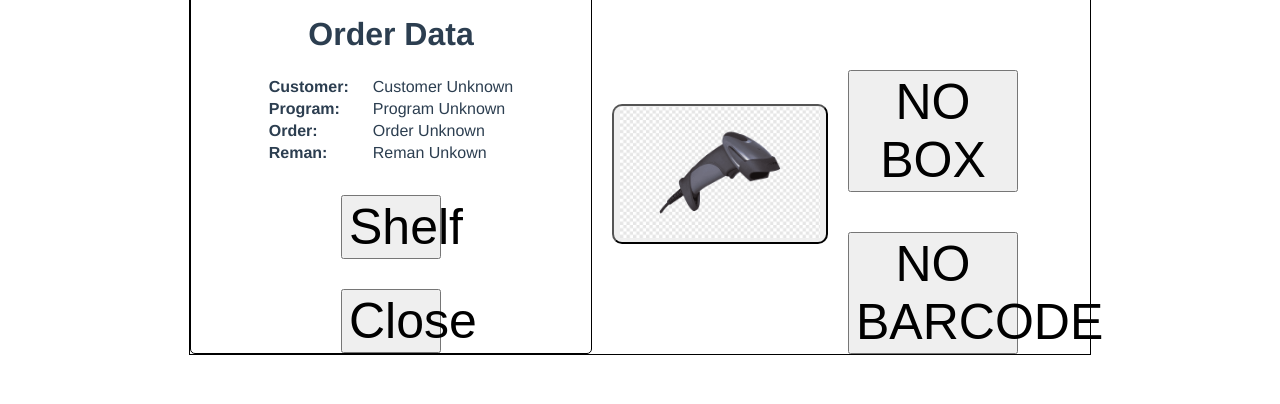
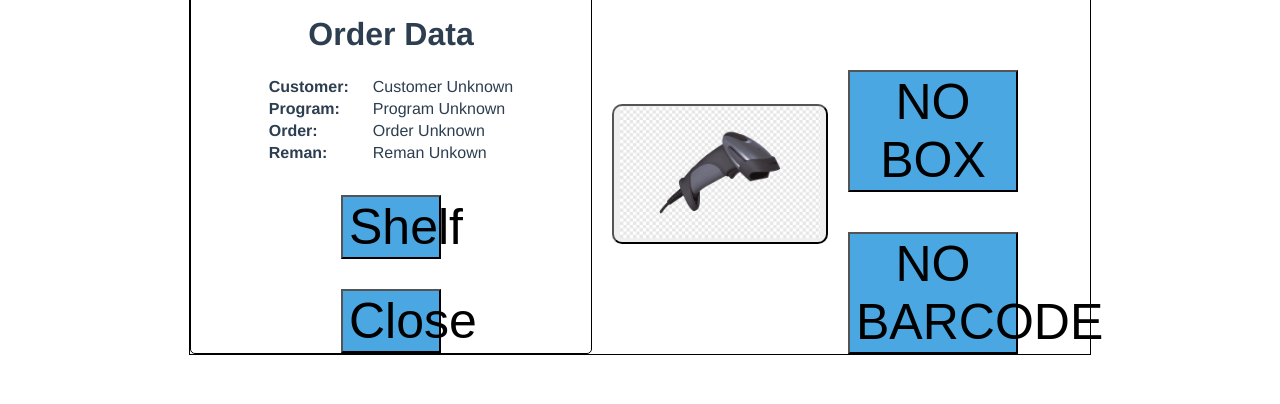
Before and after one commit to Robert-Schimanek/EIBA-Frontend, a Vue app: page /selectionII in a window 1280 px wide. Shown: the part 290-694 px from the top of the page. Built offline with nearby package versions, Linux system fonts and the light colour scheme.

Commit message:
Changed color of button to blue

```diff
--- a/src/components/SelectionStart.vue
+++ b/src/components/SelectionStart.vue
@@ -166,5 +166,7 @@ export default {
 </script>
 
 <style>
-
+.bigButtonText{
+  background: #4AA7E2;
+}
 </style>
```
